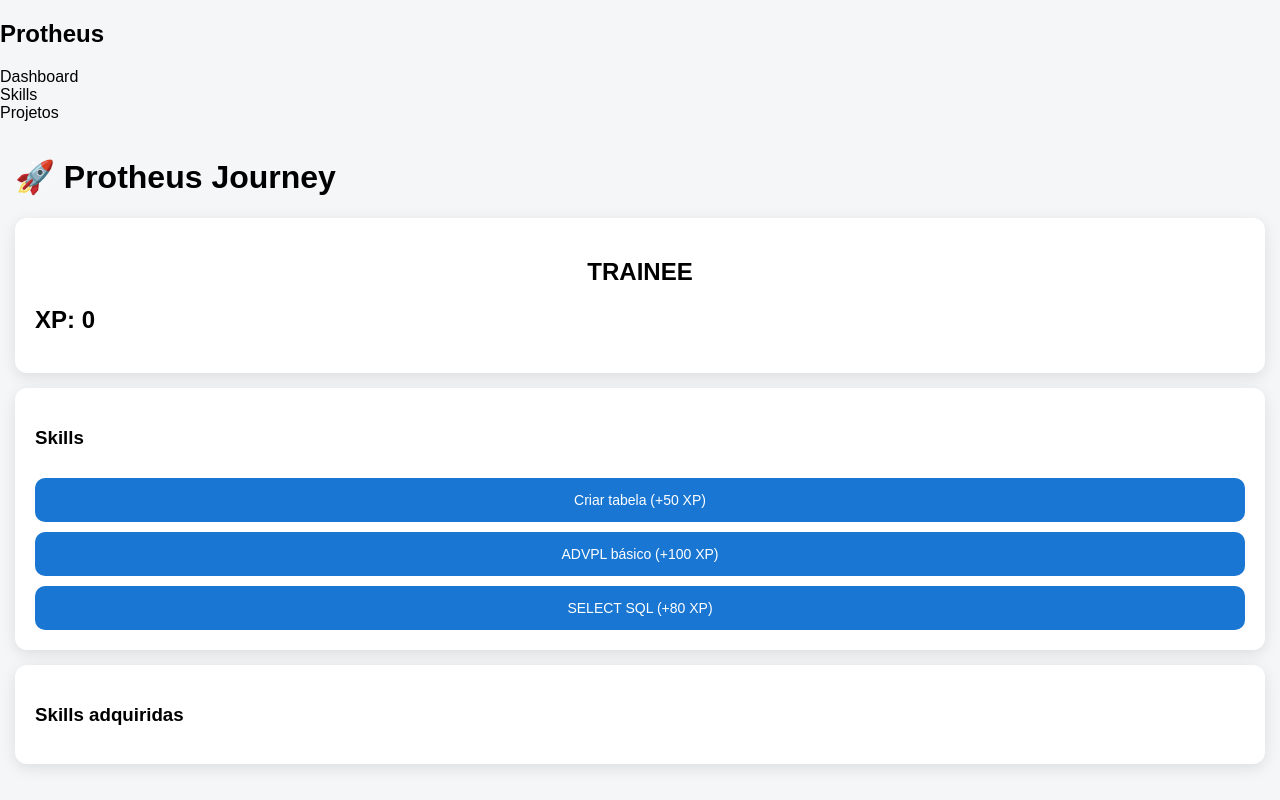
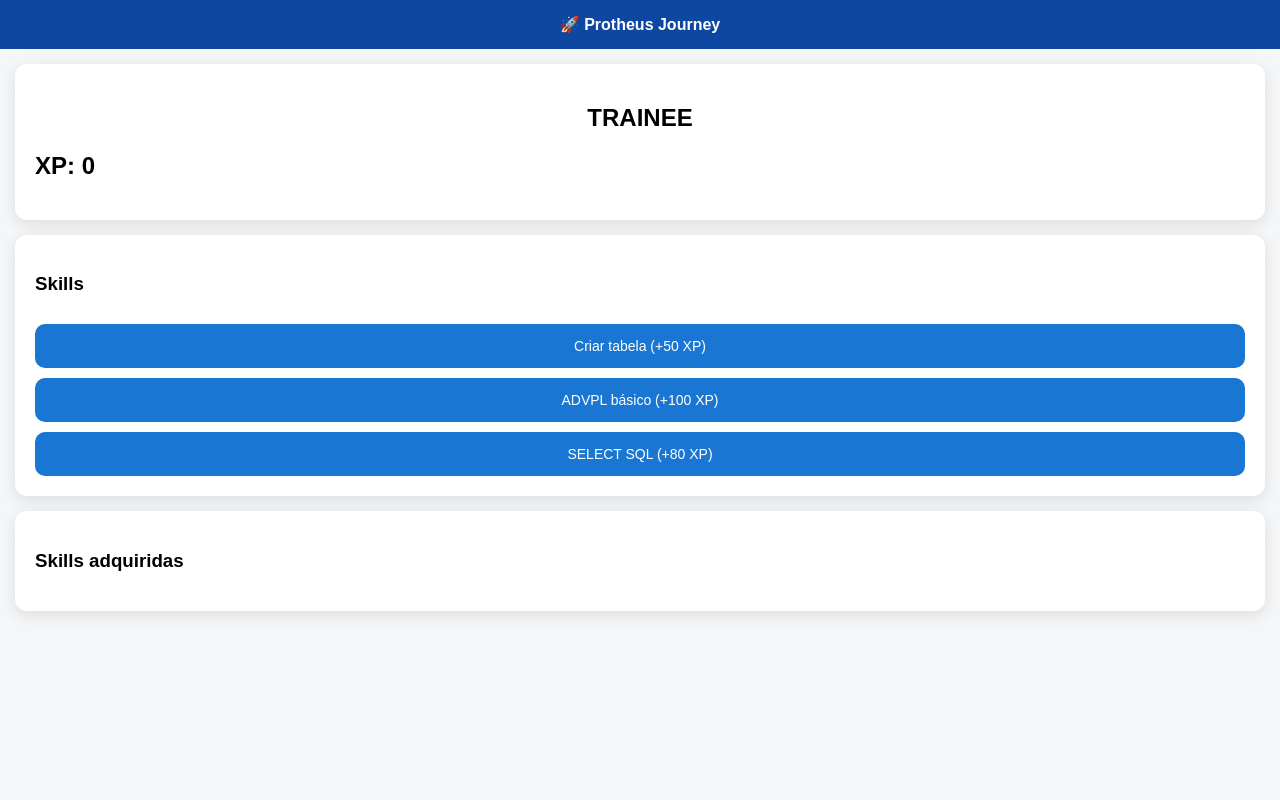
Before and after one commit to pimentajuliano52-png/protheus-journey, a Next.js app: page / in a window 1280 px wide. Built offline with nearby package versions, Linux system fonts and the light colour scheme.

Commit message:
Atualizar o index.js

```diff
--- a/pages/index.js
+++ b/pages/index.js
@@ -14,26 +14,22 @@
   }
 
   return (
-    <div className="container">
+    <div>
 
-      {/* MENU */}
-      <div className="sidebar">
-        <h2>Protheus</h2>
-        <div className="menu-item">Dashboard</div>
-        <div className="menu-item">Skills</div>
-        <div className="menu-item">Projetos</div>
+      {/* TOPO */}
+      <div className="header">
+        🚀 Protheus Journey
       </div>
 
-      {/* CONTEÚDO */}
       <div className="main">
 
-        <h1>🚀 Protheus Journey</h1>
-
+        {/* AVATAR + XP */}
         <div className="card">
           <Avatar xp={xp} />
           <h2>XP: {xp}</h2>
         </div>
 
+        {/* SKILLS */}
         <div className="card">
           <h3>Skills</h3>
 
@@ -50,6 +46,7 @@
           </button>
         </div>
 
+        {/* SKILLS ADQUIRIDAS */}
         <div className="card">
           <h3>Skills adquiridas</h3>
           <ul>
```
